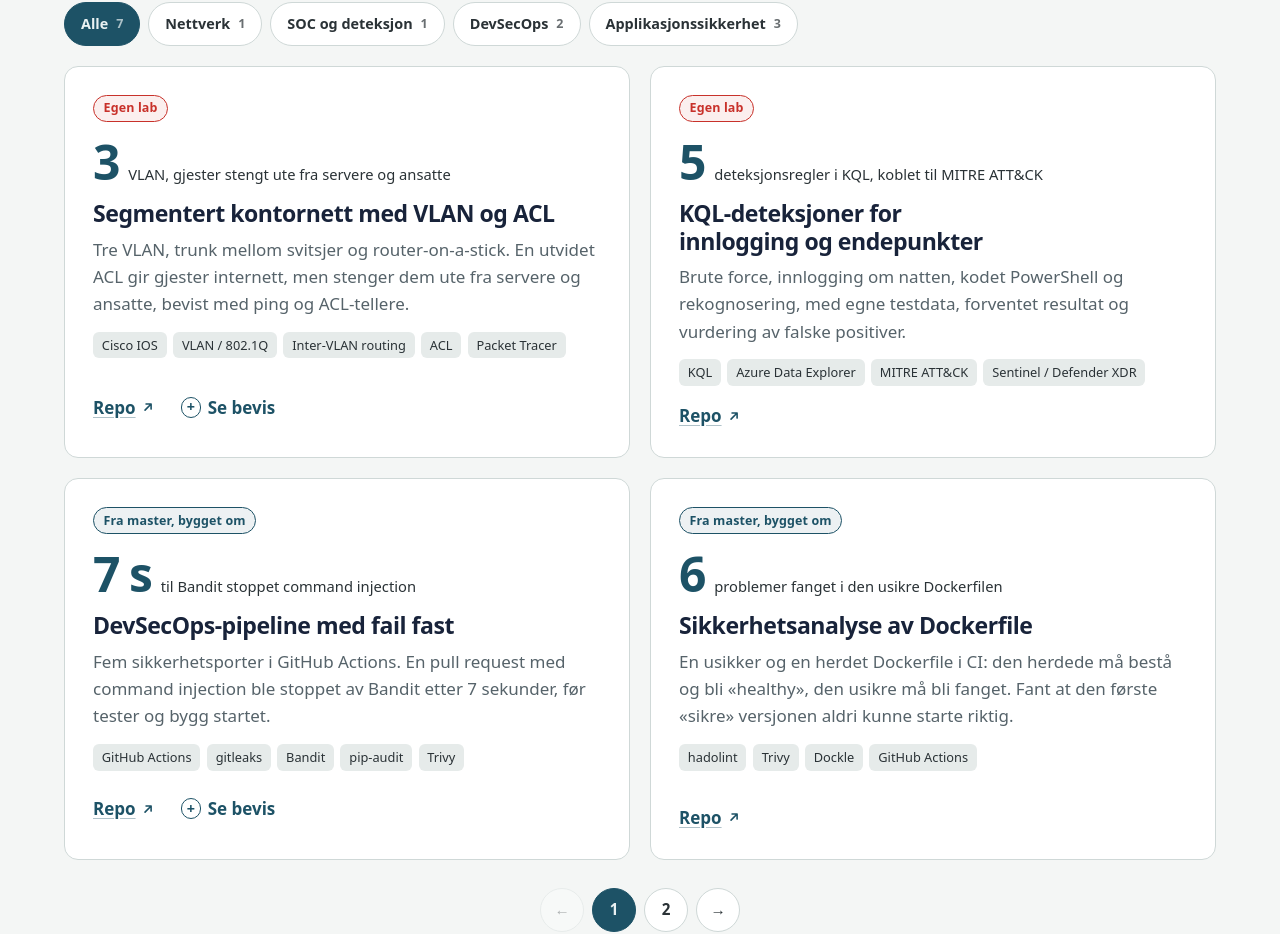
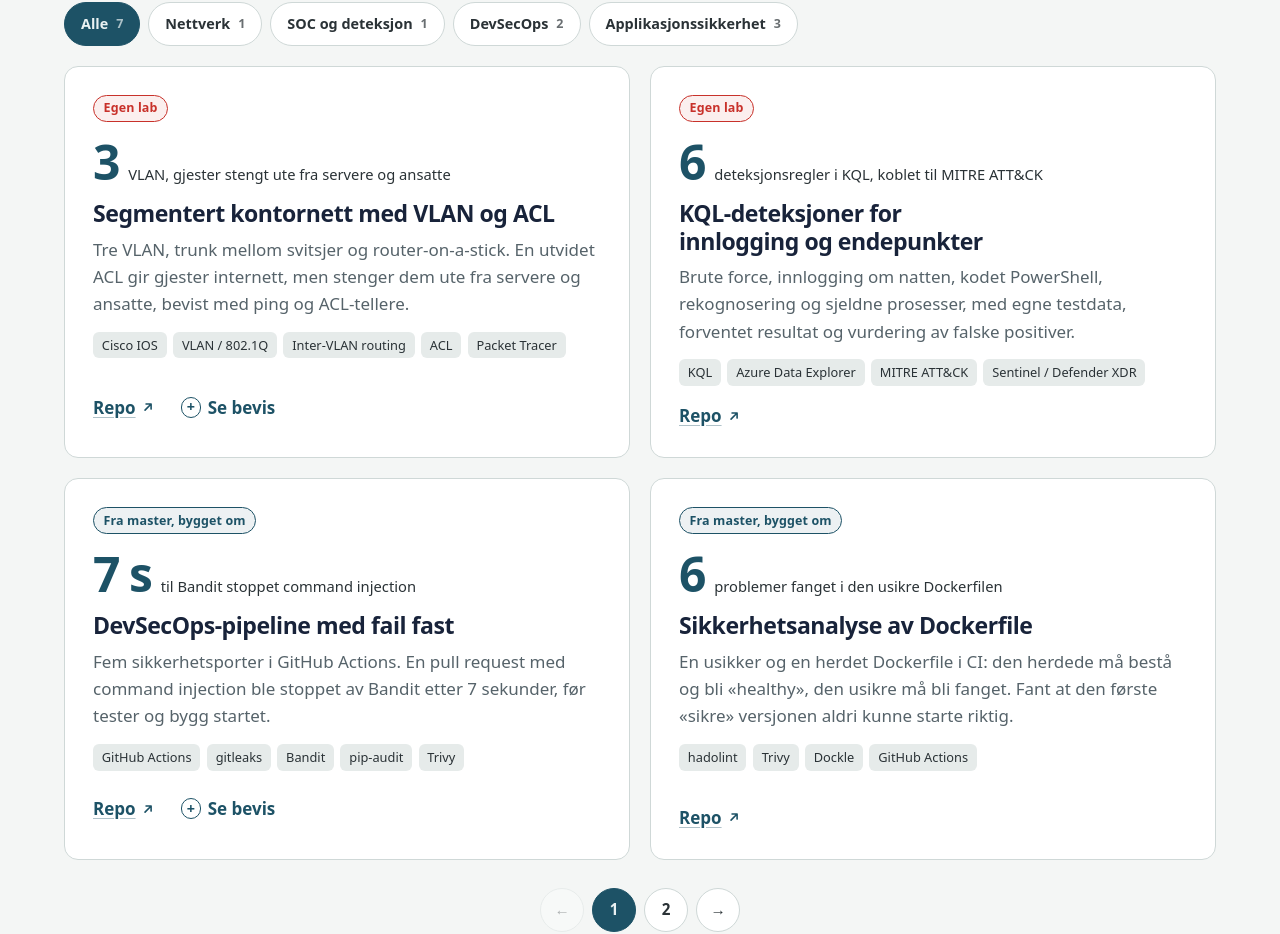
Before and after one commit to tobolovskaya/my-portfolio, a React (Vite) app: page / in a window 1280 px wide. Shown: the part 1989-2923 px from the top of the page. Built offline with nearby package versions, Linux system fonts and the light colour scheme; no server answers.

Commit message:
KQL lab card: six detections

```diff
--- a/src/data.js
+++ b/src/data.js
@@ -486,11 +486,11 @@ export const labs = [
     repo: "https://github.com/tobolovskaya/kql-detections",
     area: "soc",
     origin: "own",
-    metric: { value: "5", nb: "deteksjonsregler i KQL, koblet til MITRE ATT&CK", uk: "правил детекції на KQL з прив'язкою до MITRE ATT&CK", en: "KQL detection rules mapped to MITRE ATT&CK" },
+    metric: { value: "6", nb: "deteksjonsregler i KQL, koblet til MITRE ATT&CK", uk: "правил детекції на KQL з прив'язкою до MITRE ATT&CK", en: "KQL detection rules mapped to MITRE ATT&CK" },
     tools: ["KQL", "Azure Data Explorer", "MITRE ATT&CK", "Sentinel / Defender XDR"],
-    nb: { title: "KQL-deteksjoner for innlogging og endepunkter", text: "Brute force, innlogging om natten, kodet PowerShell og rekognosering, med egne testdata, forventet resultat og vurdering av falske positiver." },
-    uk: { title: "KQL-детекції для входів і кінцевих точок", text: "Brute force, вхід уночі, закодований PowerShell і розвідка: кожне правило має власні тестові дані, очікуваний результат і оцінку хибних тривог." },
-    en: { title: "KQL detections for sign-ins and endpoints", text: "Brute force, night-time sign-ins, encoded PowerShell and discovery, each with its own test data, expected result and a false-positive review." },
+    nb: { title: "KQL-deteksjoner for innlogging og endepunkter", text: "Brute force, innlogging om natten, kodet PowerShell, rekognosering og sjeldne prosesser, med egne testdata, forventet resultat og vurdering av falske positiver." },
+    uk: { title: "KQL-детекції для входів і кінцевих точок", text: "Brute force, вхід уночі, закодований PowerShell, розвідка і рідкісні процеси: кожне правило має власні тестові дані, очікуваний результат і оцінку хибних тривог." },
+    en: { title: "KQL detections for sign-ins and endpoints", text: "Brute force, night-time sign-ins, encoded PowerShell, discovery and rare processes, each with its own test data, expected result and a false-positive review." },
   },
   {
     repo: "https://github.com/tobolovskaya/devsecops-pipeline-lab",
```
